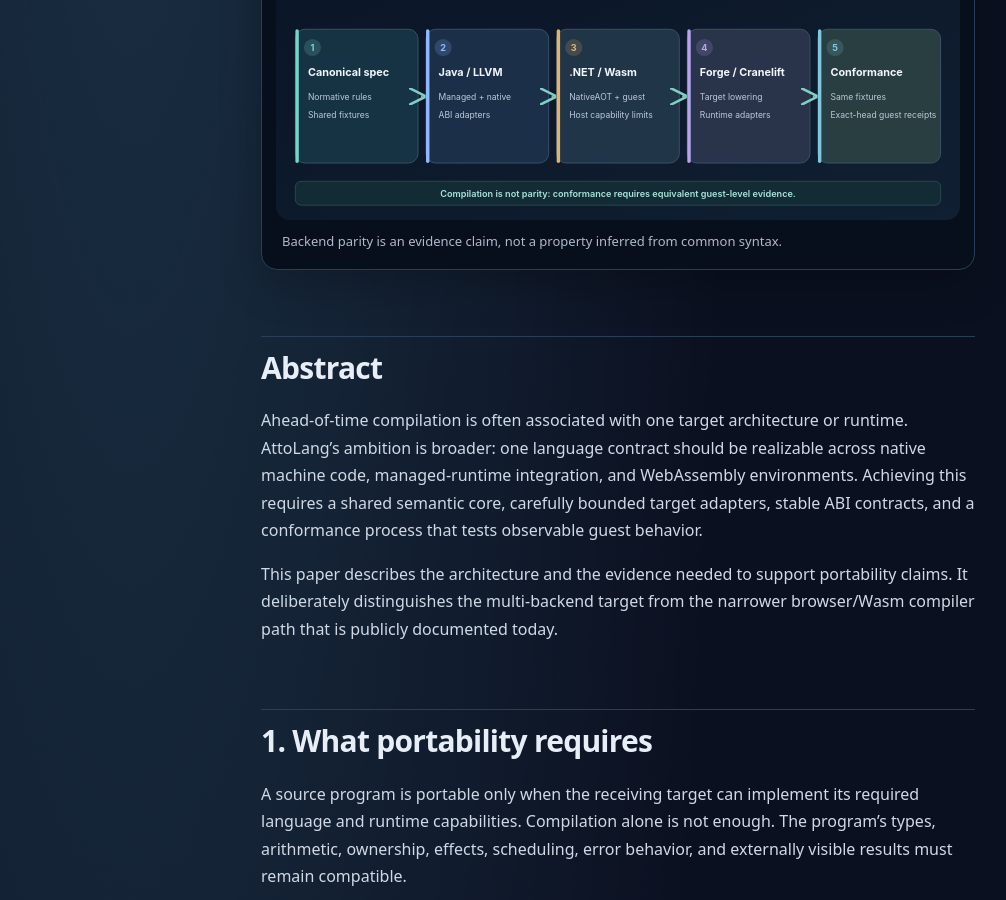
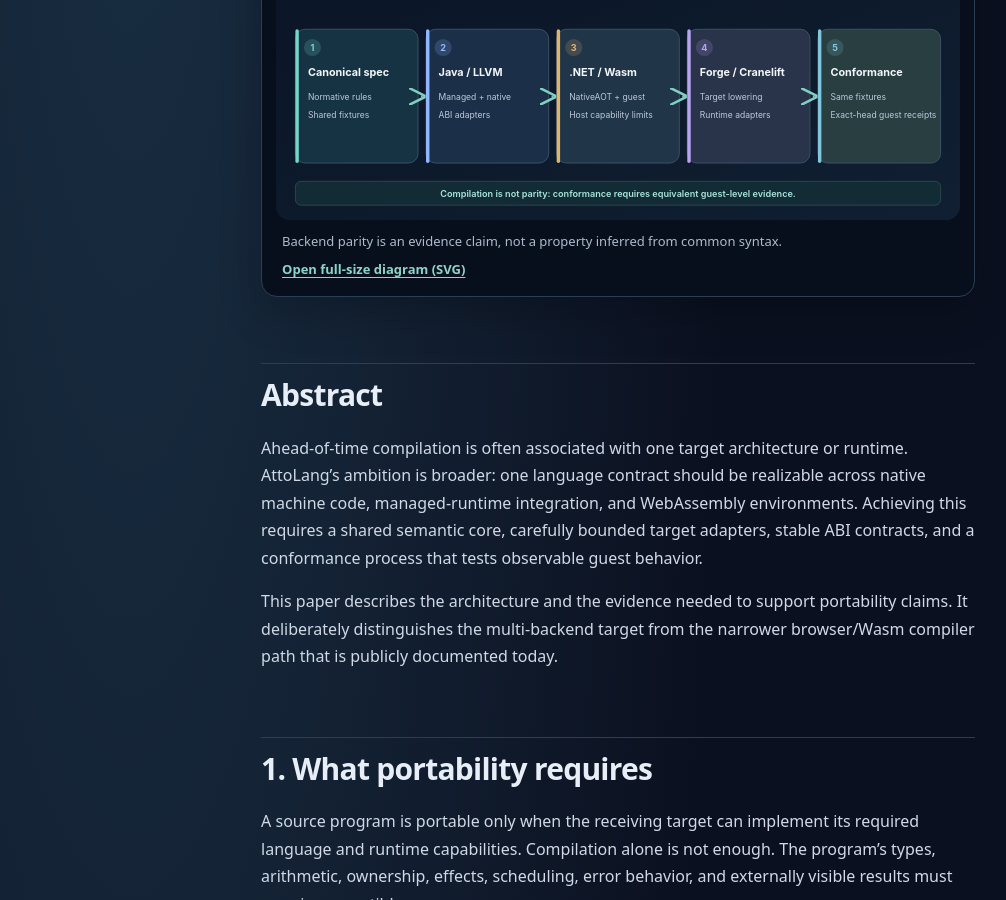
Before and after one commit to atto-lang/atto-lang.github.io, a Jekyll site: the page built from whitepapers/05-portable-aot-and-backends.md, in a window 1280 px wide and 900 px high, scrolled down 542 px. Shown: the whole window, without its empty margins (22-1028 px from the left). Built offline with Jekyll 4.4.1, drawn with Linux system fonts in a browser that asks for light colours.

Commit message:
a11y(whitepapers): give paper 05 a readable full-size SVG link

```diff
--- a/whitepapers/05-portable-aot-and-backends.md
+++ b/whitepapers/05-portable-aot-and-backends.md
@@ -11,7 +11,7 @@ permalink: /whitepapers/05-portable-aot-and-backends.html
 
 <figure class="wp-figure">
   <img src="/whitepapers/assets/05-backend-conformance.svg" alt="A common semantic contract is lowered through different backend families and compared with shared guest fixtures." width="1200" height="490" loading="lazy" decoding="async">
-  <figcaption>Backend parity is an evidence claim, not a property inferred from common syntax.</figcaption>
+  <figcaption>Backend parity is an evidence claim, not a property inferred from common syntax. <a href="/whitepapers/assets/05-backend-conformance.svg" aria-label="Open full-size SVG diagram for paper 05">Open full-size diagram (SVG)</a></figcaption>
 </figure>
 
 ## Abstract
```
